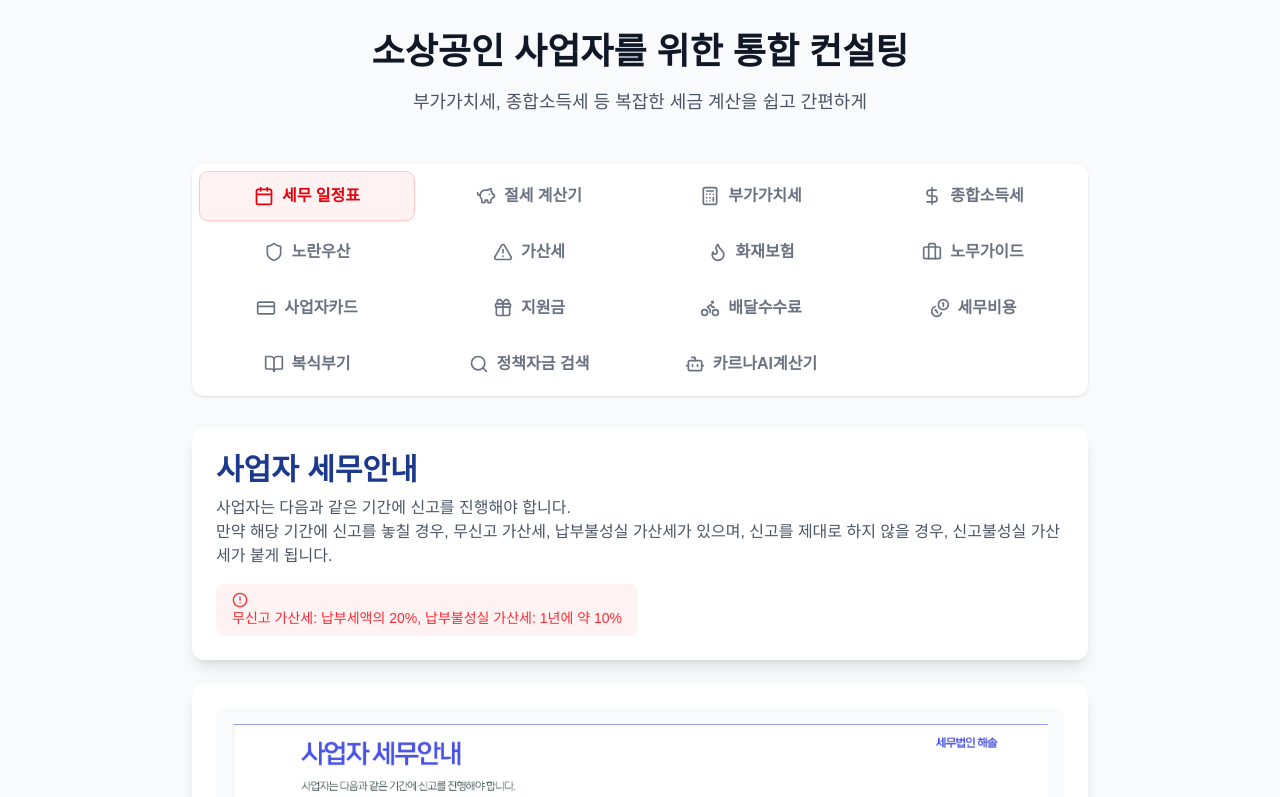
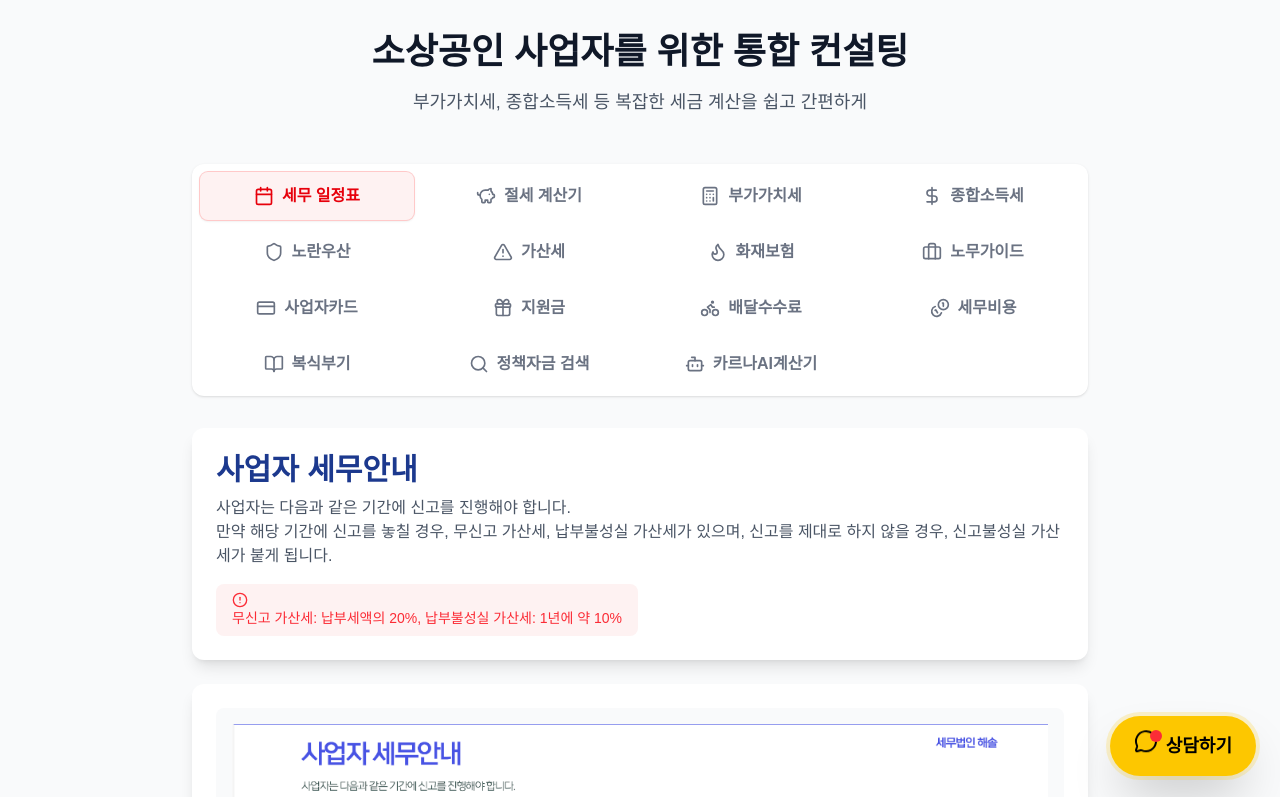
Before and after one commit to LeeKANO/vat-calculator, a Next.js app: page / in a window 1280 px wide. Shown: the top 797 px of the page. Built offline with nearby package versions, Linux system fonts and the light colour scheme.

Commit message:
Create FloatingCTA.tsx

```diff
--- /dev/null
+++ b/src/components/FloatingCTA.tsx
@@ -0,0 +1,24 @@
+import React from 'react';
+import { MessageCircle } from 'lucide-react';
+
+const FloatingCTA = () => {
+    return (
+        <a
+            href="https://open.kakao.com/o/sQY8T7Hg" // Generic placeholder or actual link if known
+            target="_blank"
+            rel="noopener noreferrer"
+            className="fixed bottom-6 right-6 z-50 flex items-center gap-2 bg-yellow-400 text-black px-6 py-4 rounded-full shadow-2xl hover:bg-yellow-500 hover:scale-110 transition-all duration-300 group ring-4 ring-yellow-400/20"
+        >
+            <div className="relative">
+                <MessageCircle className="w-6 h-6 animate-bounce" />
+                <span className="absolute -top-1 -right-1 flex h-3 w-3">
+                    <span className="animate-ping absolute inline-flex h-full w-full rounded-full bg-red-400 opacity-75"></span>
+                    <span className="relative inline-flex rounded-full h-3 w-3 bg-red-500"></span>
+                </span>
+            </div>
+            <span className="font-bold text-lg whitespace-nowrap">상담하기</span>
+        </a>
+    );
+};
+
+export default FloatingCTA;
```
